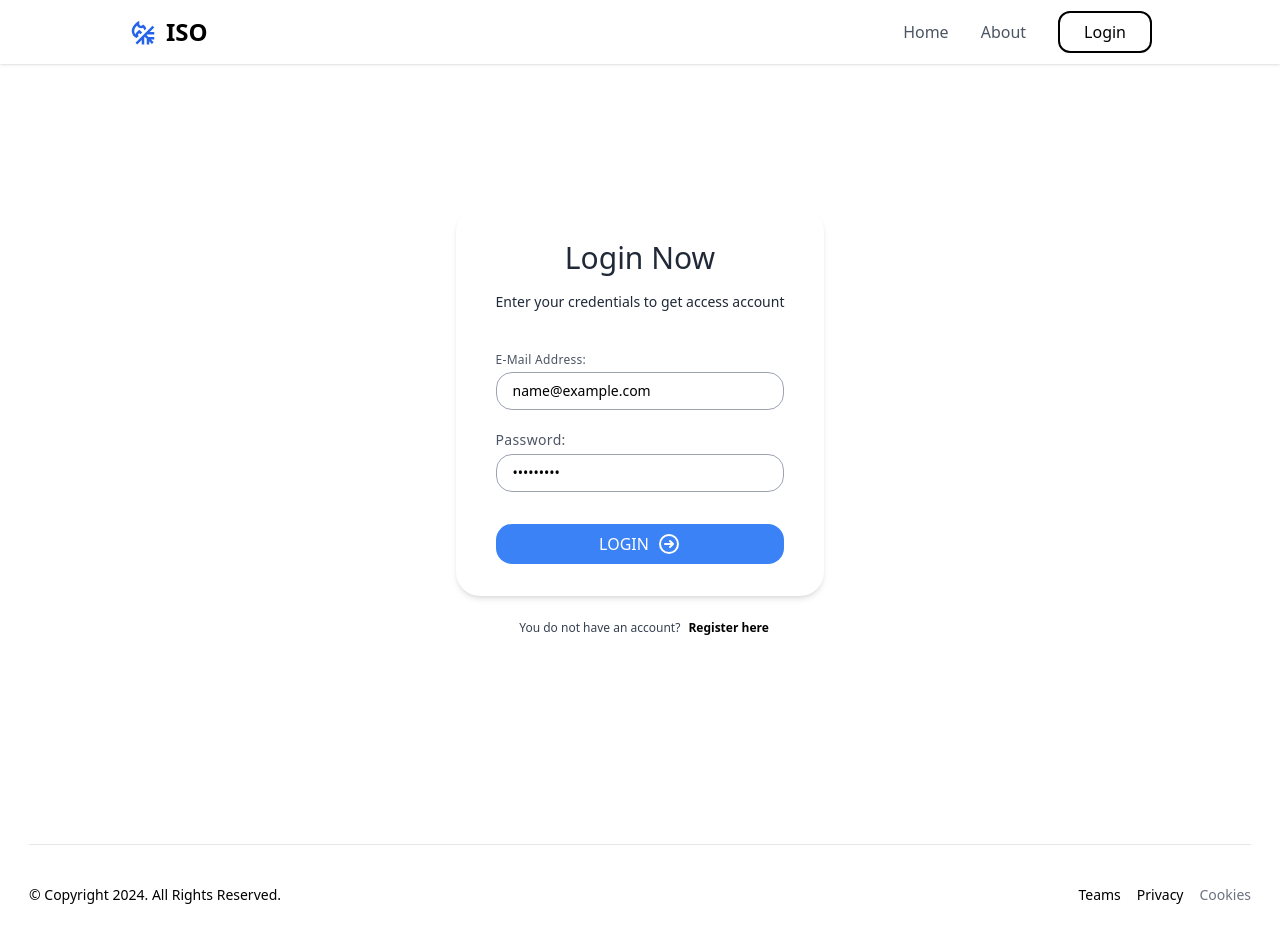
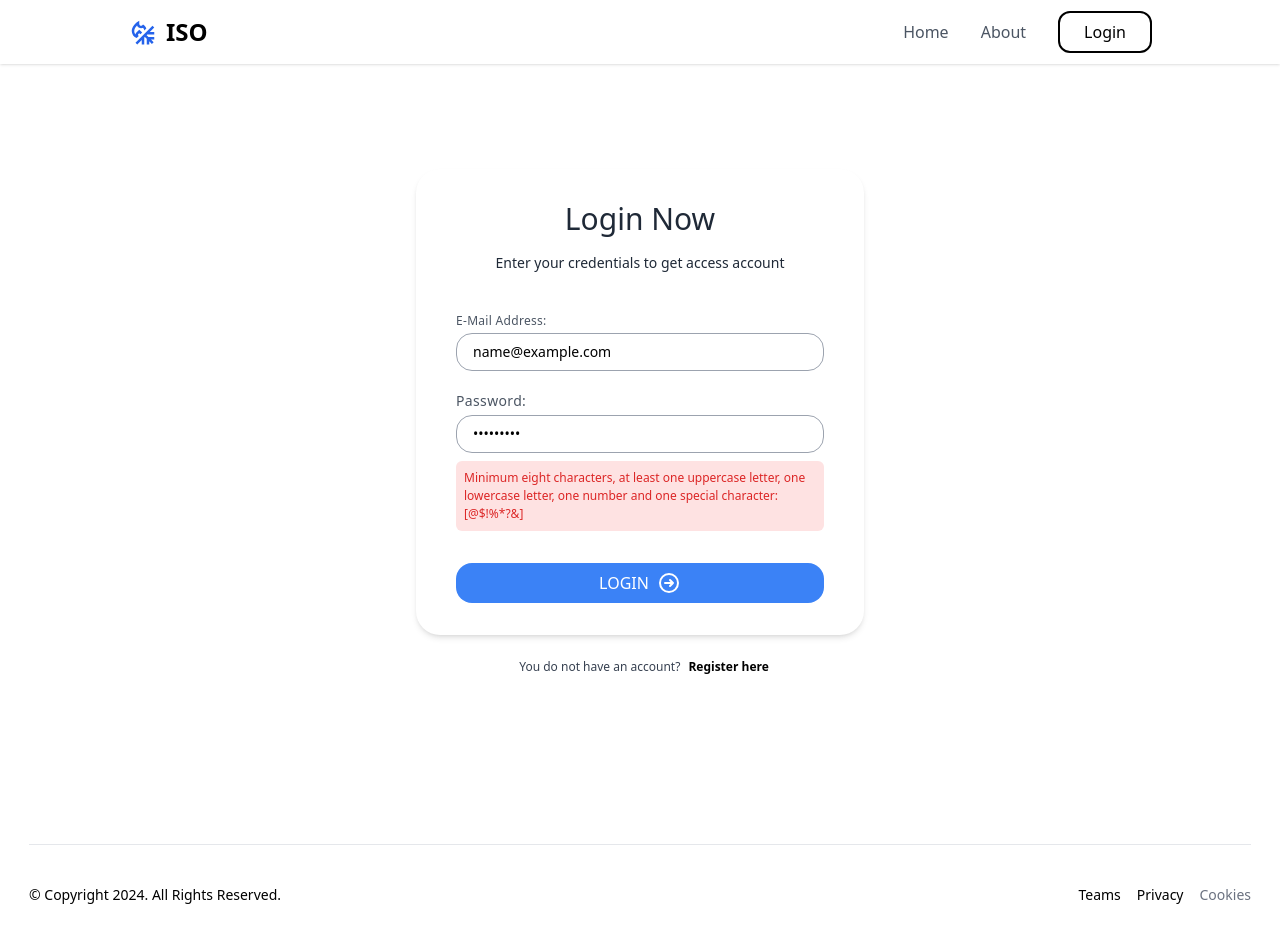
Before and after one commit to erickelninoSwift/book_management_system, a React (Create React App) app in the folder client/: page /login in a window 1280 px wide. Both pictures are taken after typing "name@example.com", "Sample123" into the empty fields and a click on the button "LOGIN". Built offline with nearby package versions, Linux system fonts and the light colour scheme.

Commit message:
done with validations Regex email and password

```diff
--- a/client/src/pages/Login.jsx
+++ b/client/src/pages/Login.jsx
@@ -3,14 +3,14 @@ import { UserContext } from "../context/UserContext";
 import { validation } from "../utils/Validator";
 const Login = () => {
   const { setLogin } = useContext(UserContext);
-  const [errors, setErros] = useState(null);
+  const [erros, setErros] = useState("");
   const [email, setEmail] = useState("");
   const [password, setpassword] = useState("");
 
   const handleLogin = (e) => {
     e.preventDefault();
-
-    console.log("login now");
+    const myError = validation({ email, password });
+    setErros(myError);
   };
   const handleRegistration = (e) => {
     e.preventDefault();
@@ -87,6 +87,11 @@ const Login = () => {
                     onChange={(e) => setEmail(e.target.value)}
                   />
                 </div>
+                {erros.email && (
+                  <span className="text-[12px] mt-2 p-2 text-red-600 bg-red-100 rounded-md ">
+                    {erros.email}
+                  </span>
+                )}
               </div>
               <div className="flex flex-col mb-6">
                 <label
@@ -134,6 +139,11 @@ const Login = () => {
                     onChange={(e) => setpassword(e.target.value)}
                   />
                 </div>
+                {erros.password && (
+                  <span className="text-[12px] mt-2 p-2 text-red-600 bg-red-100 rounded-md ">
+                    {erros.password}
+                  </span>
+                )}
               </div>
 
               <div className="flex w-full">
--- a/client/src/utils/Validator.jsx
+++ b/client/src/utils/Validator.jsx
@@ -1,32 +1,27 @@
 export const validation = ({ name, email, password }) => {
   let errors = {};
 
-  const emailRegex = /^[w.-]+@[a-zA-Zd.-]+.[a-zA-Z]{2,}$/;
-  const passwordRegex = /^(?=.*[A-Za-z])(?=.*d)[A-Za-zd@$!%*?&]{6,}$/;
+  const emailRegex = /[a-zA-Z0-9_\.\+-]+@[a-zA-Z0-9-]+\.[a-zA-Z0-9-\.]+/;
+  const passwordRegex =
+    /^(?=.*[a-z])(?=.*[A-Z])(?=.*\d)(?=.*[@$!%*?&])[A-Za-z\d@$!%*?&]{8,}$/;
 
   if (!name) {
     errors.name = "Name should not be empty";
   } else if (name.length < 3 || name.length > 30) {
     errors.name = "Name length should be Between 3 and 30 letter";
-  } else {
-    errors.name = "";
   }
 
   if (!email) {
     errors.email = "Email should not be empty";
-  } else if (!emailRegex.test(email)) {
+  } else if (!emailRegex.test(email.trim())) {
     errors.email = "Email is Invalid , Please provide correct email address";
-  } else {
-    errors.email = "";
   }
 
   if (!password) {
     errors.password = "Password should not be empty";
-  } else if (!passwordRegex.test(password)) {
+  } else if (!passwordRegex.test(password.trim())) {
     errors.password =
-      "[At least one letter,At least one digit,Allows special characters @$!%*?&]";
-  } else {
-    errors.password = "";
+      "Minimum eight characters, at least one uppercase letter, one lowercase letter, one number and one special character: [@$!%*?&]";
   }
 
   return errors;
```
